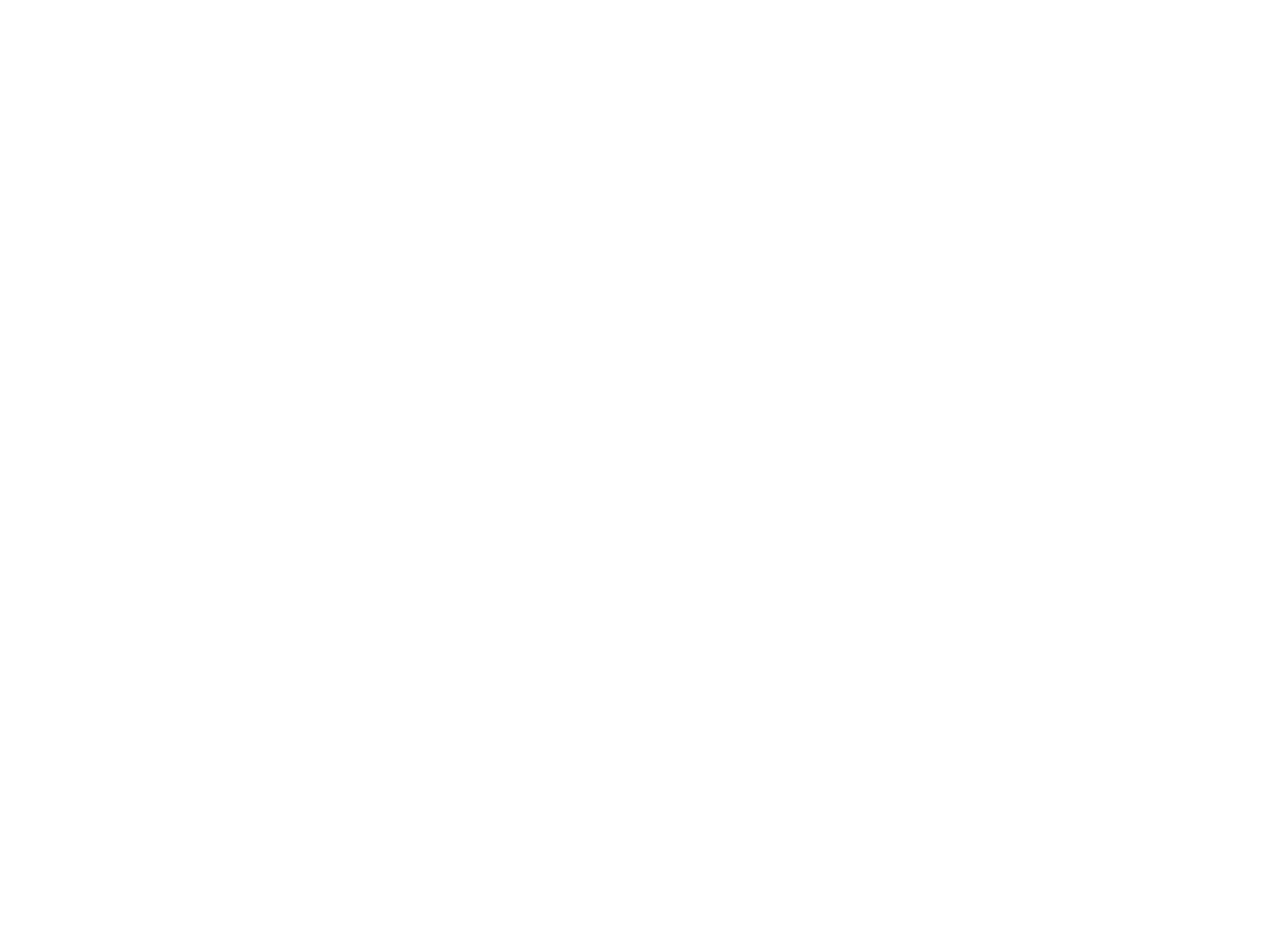
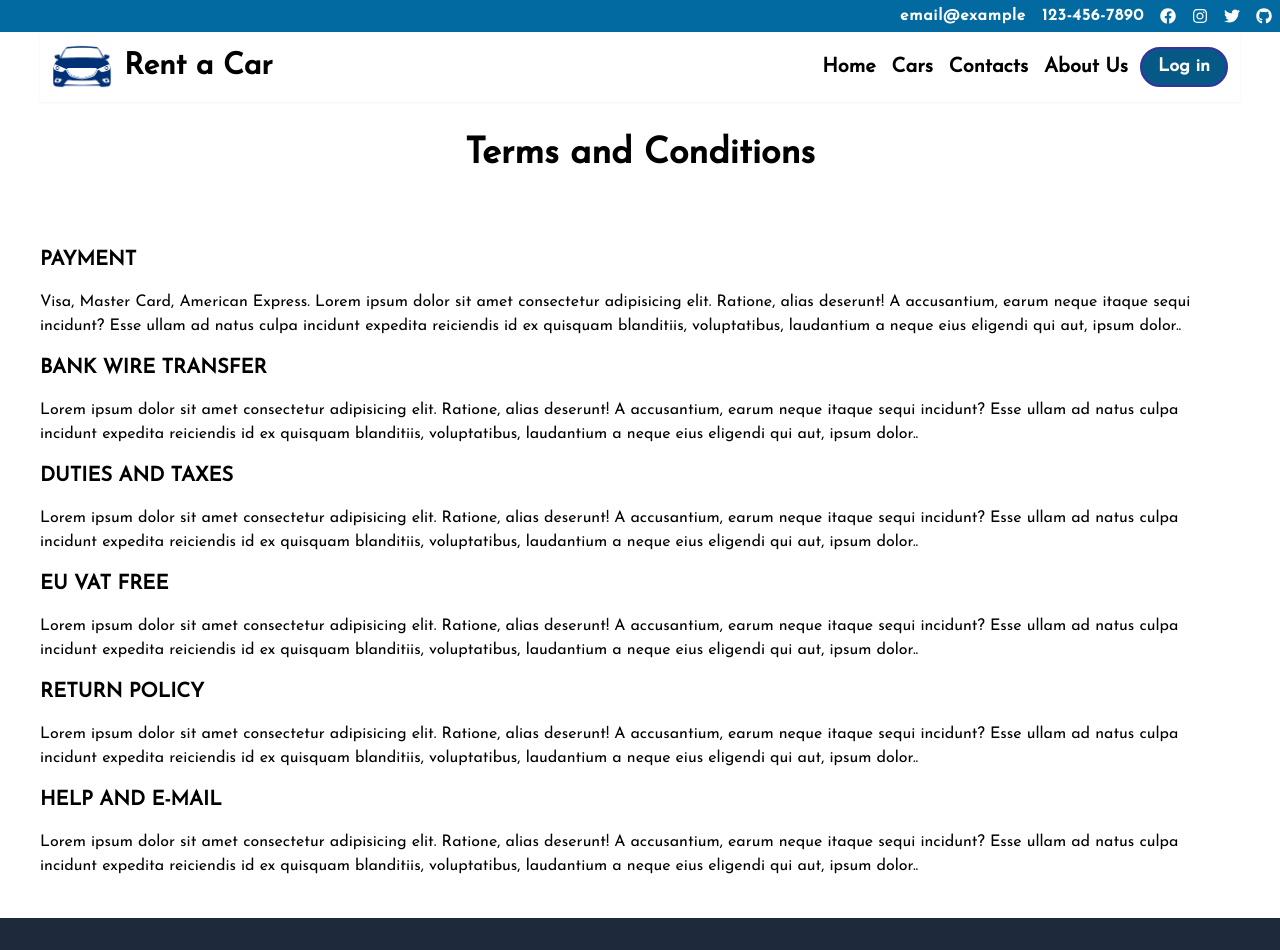
Before and after one commit to zradev/rent-a-car, a React (Create React App) app in the folder client/: page /terms in a window 1280 px wide. Before the commit this address had no page. Shown: the top 950 px of the page. Before the commit the page ends 800 px from the top, so only its background shows below. Built offline with nearby package versions, Linux system fonts and the light colour scheme.

Commit message:
Add Term and Conditions Page in client

```diff
--- a/client/src/App.tsx
+++ b/client/src/App.tsx
@@ -7,6 +7,7 @@
 import Register from "./pages/register";
 import About from "./pages/about";
 import Contacts from "./pages/contacts";
+import Terms from "./pages/terms";
 import { AuthProvider } from "./context/AuthProvider";
 import useScrollToTop from "./hooks/useScrollToTop";
 
@@ -22,6 +23,7 @@
           <Route path="/register" element={<Register />} />
           <Route path="/about" element={<About />} />
           <Route path="/contacts" element={<Contacts />} />
+          <Route path="/terms" element={<Terms />} />
         </Routes>
       </AuthProvider>
     </div>
--- /dev/null
+++ b/client/src/pages/terms/index.tsx
@@ -0,0 +1,63 @@
+import React from "react";
+import Heading from "./../../components/common/Heading";
+import MainLayout from "./../../layouts/MainLayout";
+
+const index = () => {
+  return (
+    <MainLayout>
+      <Heading title="Terms and Conditions" />
+      <div className="flex flex-col gap-4 p-10">
+        <h3 className="text-xl font-bold">PAYMENT</h3>
+        <p>
+          Visa, Master Card, American Express. Lorem ipsum dolor sit amet
+          consectetur adipisicing elit. Ratione, alias deserunt! A accusantium,
+          earum neque itaque sequi incidunt? Esse ullam ad natus culpa incidunt
+          expedita reiciendis id ex quisquam blanditiis, voluptatibus,
+          laudantium a neque eius eligendi qui aut, ipsum dolor..
+        </p>
+        <h3 className="text-xl font-bold">BANK WIRE TRANSFER</h3>
+        <p>
+          Lorem ipsum dolor sit amet consectetur adipisicing elit. Ratione,
+          alias deserunt! A accusantium, earum neque itaque sequi incidunt? Esse
+          ullam ad natus culpa incidunt expedita reiciendis id ex quisquam
+          blanditiis, voluptatibus, laudantium a neque eius eligendi qui aut,
+          ipsum dolor..
+        </p>
+        <h3 className="text-xl font-bold">DUTIES AND TAXES</h3>
+        <p>
+          Lorem ipsum dolor sit amet consectetur adipisicing elit. Ratione,
+          alias deserunt! A accusantium, earum neque itaque sequi incidunt? Esse
+          ullam ad natus culpa incidunt expedita reiciendis id ex quisquam
+          blanditiis, voluptatibus, laudantium a neque eius eligendi qui aut,
+          ipsum dolor..
+        </p>
+        <h3 className="text-xl font-bold">EU VAT FREE</h3>
+        <p>
+          Lorem ipsum dolor sit amet consectetur adipisicing elit. Ratione,
+          alias deserunt! A accusantium, earum neque itaque sequi incidunt? Esse
+          ullam ad natus culpa incidunt expedita reiciendis id ex quisquam
+          blanditiis, voluptatibus, laudantium a neque eius eligendi qui aut,
+          ipsum dolor..
+        </p>
+        <h3 className="text-xl font-bold">RETURN POLICY</h3>
+        <p>
+          Lorem ipsum dolor sit amet consectetur adipisicing elit. Ratione,
+          alias deserunt! A accusantium, earum neque itaque sequi incidunt? Esse
+          ullam ad natus culpa incidunt expedita reiciendis id ex quisquam
+          blanditiis, voluptatibus, laudantium a neque eius eligendi qui aut,
+          ipsum dolor..
+        </p>
+        <h3 className="text-xl font-bold">HELP AND E-MAIL</h3>
+        <p>
+          Lorem ipsum dolor sit amet consectetur adipisicing elit. Ratione,
+          alias deserunt! A accusantium, earum neque itaque sequi incidunt? Esse
+          ullam ad natus culpa incidunt expedita reiciendis id ex quisquam
+          blanditiis, voluptatibus, laudantium a neque eius eligendi qui aut,
+          ipsum dolor..
+        </p>
+      </div>
+    </MainLayout>
+  );
+};
+
+export default index;
```
